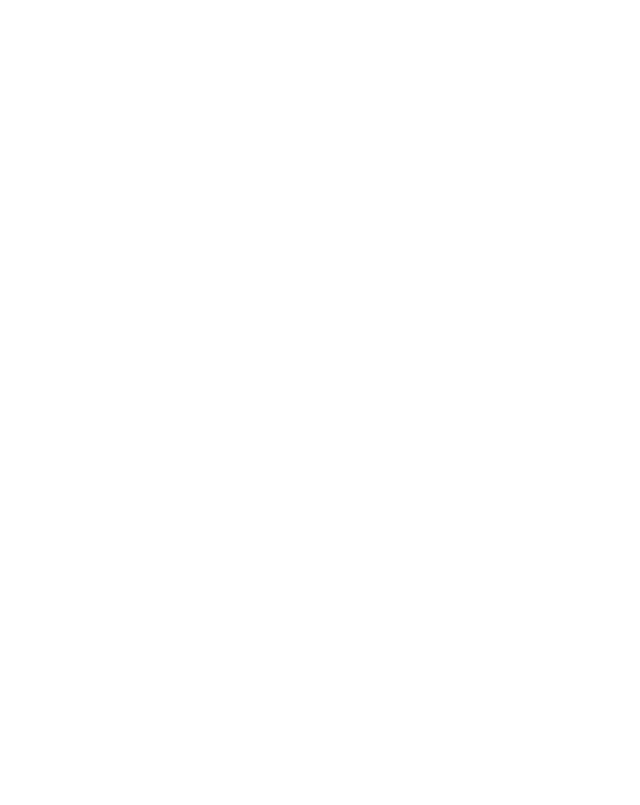
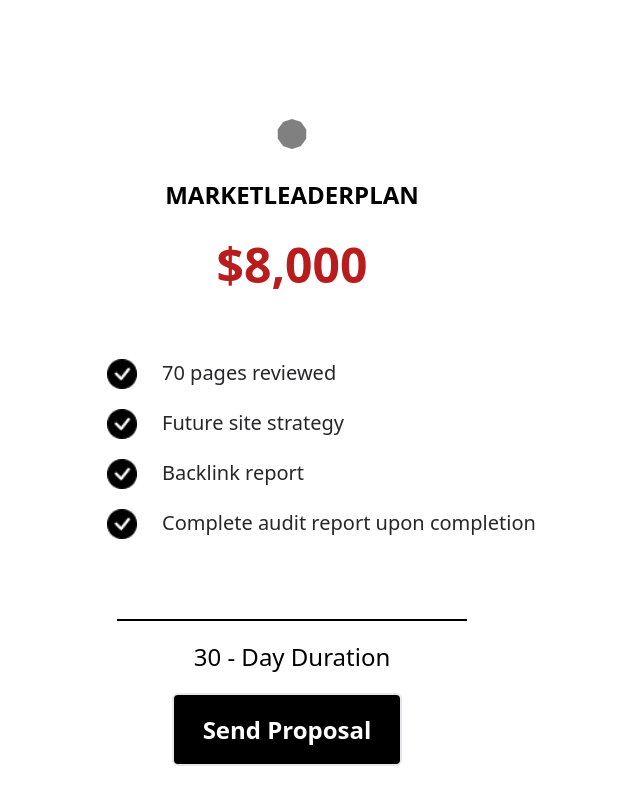
Before and after one commit to DawoodAli23/react-tailwind-demo, a React (Create React App) app: page / in a window 1280 px wide. Shown: the part 1205-2010 px from the top of the page, without its empty margins (348-988 px from the left). Before the commit the page ends 1872 px from the top, so only its background shows below. Built offline with nearby package versions, Linux system fonts and the light colour scheme.

Commit message:
audit-created

```diff
--- /dev/null
+++ b/src/components/Audit.jsx
@@ -0,0 +1,86 @@
+import React from "react";
+
+export default function Audit() {
+  return (
+    <>
+      <div className="w-full h-[900px]">
+        <h2 className="text-5xl font-bold text-black text-center my-[-800px]">
+          Pricing and Services for SEO Audits
+        </h2>
+        <p className="text-2xl text-black text-center my-[820px] ">
+          Examine our professional SEO audit plans right now. Have any
+          questions? Contact us online and <br />a skilled strategist will
+          assist you!
+        </p>
+
+        <div className="audit-frame h-[700px] w-[470px] m-auto my-[-700px]">
+          <div className="audit-head">
+            <img
+              className="m-auto"
+              src={require("../Assets/Images/Star.jpg")}
+            ></img>
+
+            <h1 className="text-2xl font-bold text-center my-[30px]">
+              MARKETLEADERPLAN
+            </h1>
+            <h1 className="text-5xl font-bold text-center my-[30px] text-red-700">
+              $8,000
+            </h1>
+            <div className="my-[70px]">
+              <div className="h-[40px] flex flex-row">
+                <img
+                  className=" h-[30px] w-[30px] mx-[50px] "
+                  src={require("../Assets/Images/tick.jpg")}
+                ></img>
+                <h1 className="mx-[-25px] text-xl text-zinc-800">
+                  70 pages reviewed
+                </h1>
+              </div>
+
+              <div className="h-[40px] flex flex-row  my-[10px]">
+                <img
+                  className=" h-[30px] w-[30px] mx-[50px] "
+                  src={require("../Assets/Images/tick.jpg")}
+                ></img>
+                <h1 className="mx-[-25px] text-xl text-zinc-800">
+                  Future site strategy
+                </h1>
+              </div>
+
+              <div className="h-[40px] flex flex-row my-[10px]">
+                <img
+                  className=" h-[30px] w-[30px] mx-[50px]"
+                  src={require("../Assets/Images/tick.jpg")}
+                ></img>
+                <h1 className="mx-[-25px] text-xl text-zinc-800">
+                  Backlink report
+                </h1>
+              </div>
+
+              <div className="h-[40px] flex flex-row  my-[10px]">
+                <img
+                  className=" h-[30px] w-[30px] mx-[50px] "
+                  src={require("../Assets/Images/tick.jpg")}
+                ></img>
+                <h1 className="mx-[-25px] text-xl text-zinc-800">
+                  Complete audit report upon completion
+                </h1>
+              </div>
+            </div>
+
+            <div className="bar w-[350px] h-[2px] bg-black m-auto"></div>
+
+            <h1 className="text-2xl text-center my-[20px]">
+              30 - Day Duration
+            </h1>
+            <button className="border-2 w-[230px] h-[73px] bg-black rounded-md mx-[115px]">
+              <h2 className="text-white text-2xl font-semibold">
+                Send Proposal
+              </h2>
+            </button>
+          </div>
+        </div>
+      </div>
+    </>
+  );
+}
--- a/src/pages/LandingPage.jsx
+++ b/src/pages/LandingPage.jsx
@@ -1,6 +1,6 @@
 import Banner from "../components/Banner";
 import Navbar from "../components/Navbar";
-import Partners from "../components/Partners";
+import Audit from "../components/Audit";
 import Test from "../components/Test";
 
 const LandingPage = () => {
@@ -8,6 +8,7 @@
     <>
       <Navbar />
       <Banner />
+      <Audit />
     </>
   );
 };
```
Also changed, not shown: src/Assets/Images/Star.jpg (added), src/Assets/Images/tick.jpg (added).
